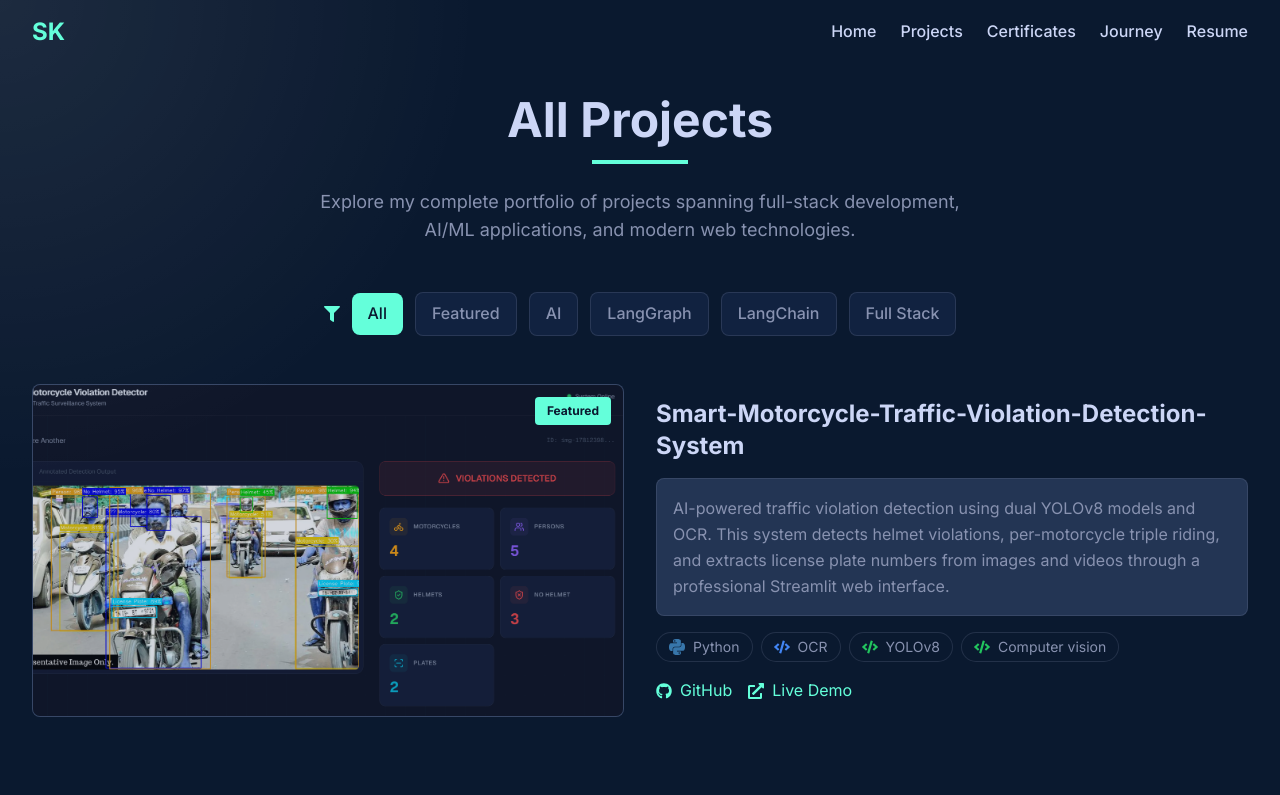
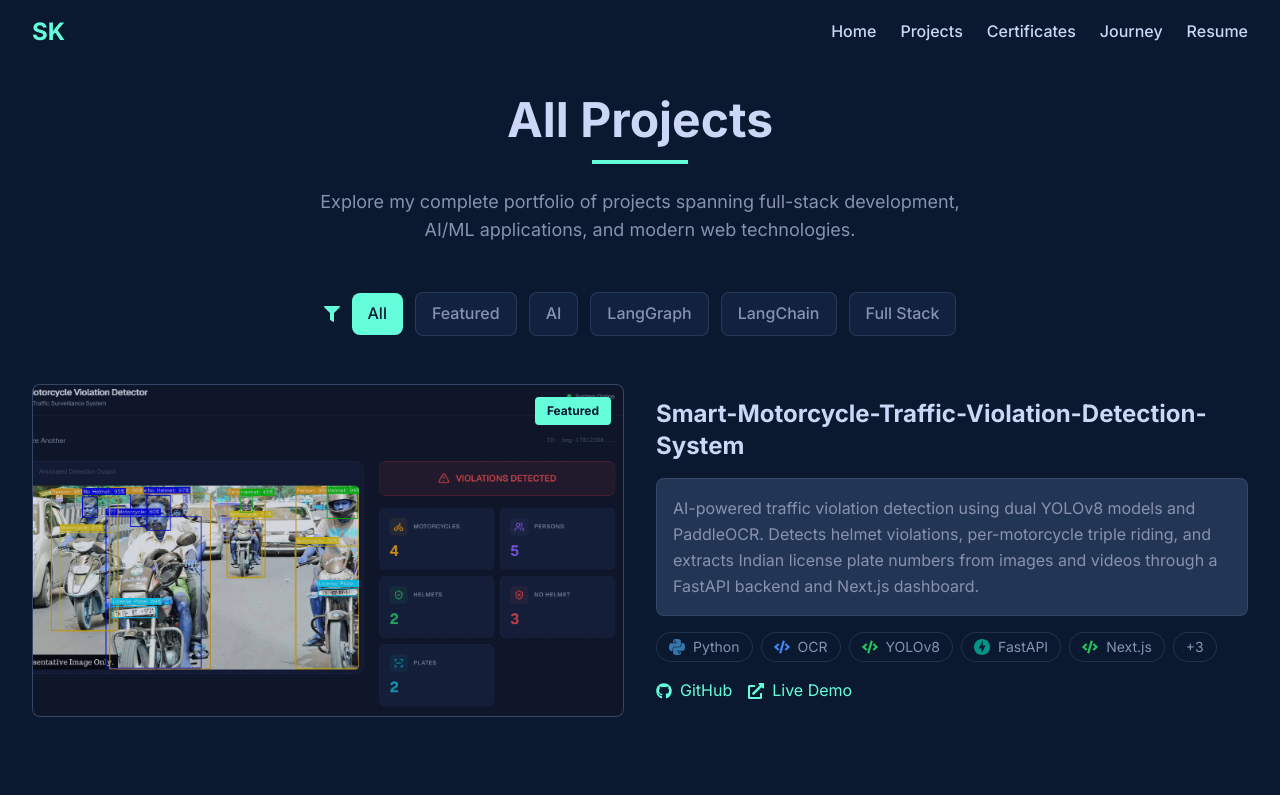
Before and after one commit to S07singh/Portfolio, a React (Vite) app: page /projects in a window 1280 px wide. Shown: the top 795 px of the page. Built offline with nearby package versions, Linux system fonts and the light colour scheme.

Commit message:
update the traffic violation project

```diff
--- a/src/data/projects.js
+++ b/src/data/projects.js
@@ -4,11 +4,11 @@ export const projects = [
     date: "May 2026",
     title: "  Smart-Motorcycle-Traffic-Violation-Detection-System",
     shortDescription:
-      "AI-powered traffic violation detection using dual YOLOv8 models and OCR. This system detects helmet violations, per-motorcycle triple riding, and extracts license plate numbers from images and videos through a professional Streamlit web interface.",
-    thumbnail: "/images/project/Motorcycle.png",
+      "AI-powered traffic violation detection using dual YOLOv8 models and PaddleOCR. Detects helmet violations, per-motorcycle triple riding, and extracts Indian license plate numbers from images and videos through a FastAPI backend and Next.js dashboard.",
+    thumbnail: "/images/project/motorcycle.png",
     tags: ["Machine Learning", "Computer Vision", "YOLOv8"],
-    techstack: ["Python", "OCR", "YOLOv8", "Computer vision"],
-    live: "https://smart-motorcycle-traffic-violation-detection-system-heph6fxpyd.streamlit.app/",
+    techstack: ["Python", "OCR", "YOLOv8", "FastAPI", "Next.js", "Docker", "Vercel", "HuggingFace"],
+    live: "https://smart-motorcycle-traffic-violation.vercel.app/",
     repo: "https://github.com/S07singh/Smart-Motorcycle-Traffic-Violation-Detection-System",
     video: "",
     featured: true,
```
